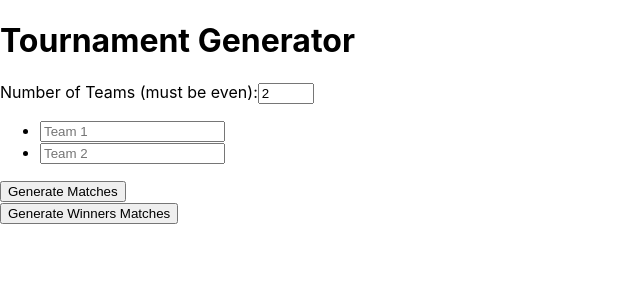
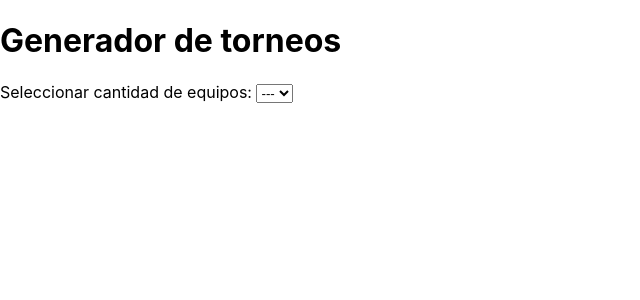
Before and after one commit to Alejom55/Torneos_React, a React (Create React App) app: page / in a window 1280 px wide. Shown: the top 300 px of the page, without its empty margins (0-640 px from the left). Built offline with nearby package versions, Linux system fonts and the light colour scheme.

Commit message:
Update App.js
Aun no desaparece el boton cuando estan en la final

```diff
--- a/src/App.js
+++ b/src/App.js
@@ -1,254 +1,384 @@
 import React, { useState } from 'react';
+import { SingleEliminationBracket, Match, SVGViewer } from '@g-loot/react-tournament-brackets';
 
 const TournamentGenerator = () => {
-  const [teamCount, setTeamCount] = useState(2);
-  const [teamNames, setTeamNames] = useState(Array(teamCount).fill(''));
+    const [teamCount, setTeamCount] = useState("");
+    const [teamNames, setTeamNames] = useState([]);
+    const [randomizeButtonVisible, setRandomizeButtonVisible] = useState(false);
     const [matches, setMatches] = useState([]);
-  const [errorMessage, setErrorMessage] = useState('');
-  const [winner, setWinner] = useState(null);
-  const [winnersList, setWinnersList] = useState([]);
-  const [showWinnersList, setShowWinnersList] = useState(false);
-  const [round, setRound] = useState(1);
-  const [waitingPlayers, setWaitingPlayers] = useState([]);
-  const [showPodium, setShowPodium] = useState(false);
-  const [showButtons, setShowButtons] = useState(true); // Agregado para controlar la visibilidad de los botones
-  const [tournamentEnded, setTournamentEnded] = useState(false);
-const [finalWinner, setFinalWinner] = useState('');
+    const [generatedNumbers, setGeneratedNumbers] = useState([]);
+    const [numeroMatch, setNumeroMatch] = useState(0);
+    const [listWinners, setListWinners] = useState([]);
+    const [botonesVisibles, setBotonesVisibles] = useState(true); // Estado para controlar la visibilidad de los botones
 
-  const handleTeamCountChange = (event) => {
+    let hola = []
+
+    const generateNames = (event) => {
         const count = parseInt(event.target.value, 10);
-
-    if (count % 2 === 0) {
         setTeamCount(count);
         setTeamNames(Array(count).fill(''));
-      setErrorMessage('');
-      setMatches([]);
-      setWinner(null);
-      setWinnersList([]);
-      setShowWinnersList(false);
-      setShowButtons(true); // Muestra los botones nuevamente
-    } else {
-      setErrorMessage('El número de equipos debe ser par.');
-    }
+        setRandomizeButtonVisible(false);
+        setMatches([]); // Limpiar los enfrentamientos al cambiar la cantidad de equipos
     };
 
-
-  const handleTeamNameChange = (index, event) => {
+    const changeNames = (index, event) => {
         const updatedNames = [...teamNames];
         updatedNames[index] = event.target.value;
         setTeamNames(updatedNames);
+        const allNamesEntered = updatedNames.every(name => name.trim() !== '');
+        setRandomizeButtonVisible(allNamesEntered);
     };
 
-  const generateMatches = () => {
-    const shuffledNames = [...teamNames].sort(() => Math.random() - 0.5);
+    const shuffleTeams = () => {
+        const shuffledNames = [...teamNames];
+        for (let i = shuffledNames.length - 1; i > 0; i--) {
+            const j = Math.floor(Math.random() * (i + 1));
+            [shuffledNames[i], shuffledNames[j]] = [shuffledNames[j], shuffledNames[i]];
+        }
+        setTeamNames(shuffledNames);
         const newMatches = [];
 
+        let number = 0;
+        const listaNumeros = [];
+
         for (let i = 0; i < shuffledNames.length; i += 2) {
+            let idRandomA = Math.floor(Math.random() * 100) + 1;
+            let idRandomB = Math.floor(Math.random() * 100) + 1;
+
+            if (listaNumeros.includes(idRandomA)) {
+                idRandomA = Math.floor(Math.random() * 100) + 1;
+            } else {
+                listaNumeros.push(idRandomA)
+            };
+            if (listaNumeros.includes(idRandomB)) {
+                idRandomB = Math.floor(Math.random() * 100) + 1;
+            } else {
+                listaNumeros.push(idRandomB)
+            };
             const teamA = shuffledNames[i];
             const teamB = shuffledNames[i + 1];
-      const match = {
-        id: `match-${i}`,
-        name: `Match ${i / 2 + 1}`,
-        tournamentRoundText: '1',
-        participants: [
+            const match =
             {
-            id: `participant-${i}-A`,
-            name: teamA,
+                "id": `match-${number++}`,
+                "name": null,
+                "nextMatchId": null, // Id for the nextMatch in the bracket, if it's final match it must be null OR undefined
+                "tournamentRoundText": "4", // Text for Round Header
+                "startTime": "",
+                "state": null, // 'NO_SHOW' | 'WALK_OVER' | 'NO_PARTY' | 'DONE' | 'SCORE_DONE' Only needed to decide walkovers and if teamNames are TBD (to be decided)
+                "participants": [
+                    {
+                        "id": idRandomA, // Unique identifier of any kind
+                        "resultText": null, // Any string works
+                        "isWinner": false,
+                        "status": "PLAYED", // 'PLAYED' | 'NO_SHOW' | 'WALK_OVER' | 'NO_PARTY' | null
+                        "name": teamA
                     },
                     {
-            id: `participant-${i}-B`,
-            name: teamB,
-          },
-        ],
-      };
+                        "id": idRandomB,
+                        "resultText": null,
+                        "isWinner": false,
+                        "status": "PLAYED", // 'PLAYED' | 'NO_SHOW' | 'WALK_OVER' | 'NO_PARTY'
+                        "name": teamB
+                    }
+                ]
+            }
+
+            setNumeroMatch(number)
             newMatches.push(match);
         }
 
         setMatches(newMatches);
-    setWinner(null);
-    setWinnersList([]);
-    setShowWinnersList(false);
+        setGeneratedNumbers(listaNumeros);
+    };
+    const addMatch = (teamA, teamB) => {
+        const newMatches = [];
+        let number = numeroMatch;
+        const match =
+        {
+            "id": `match-${number}`,
+            "name": null,
+            "nextMatchId": null, // Id for the nextMatch in the bracket, if it's final match it must be null OR undefined
+            "tournamentRoundText": "4", // Text for Round Header
+            "startTime": "",
+            "state": null, // 'NO_SHOW' | 'WALK_OVER' | 'NO_PARTY' | 'DONE' | 'SCORE_DONE' Only needed to decide walkovers and if teamNames are TBD (to be decided)
+            "participants": [
+                {
+                    "id": teamA.id, // Unique identifier of any kind
+                    "resultText": null, // Any string works
+                    "isWinner": false,
+                    "status": "PLAYED", // 'PLAYED' | 'NO_SHOW' | 'WALK_OVER' | 'NO_PARTY' | null
+                    "name": teamA.name
+                },
+                {
+                    "id": teamB.id,
+                    "resultText": null,
+                    "isWinner": false,
+                    "status": "PLAYED", // 'PLAYED' | 'NO_SHOW' | 'WALK_OVER' | 'NO_PARTY'
+                    "name": teamB.name
+                }
+            ]
+        }
+
+        setNumeroMatch(number)
+        newMatches.push(match);
+        setMatches(prevMatches => [...prevMatches, ...newMatches]);
+        hola = []
+
     };
 
-  const determineWinner = (matchIndex, participantIndex) => {
-    const updatedMatches = [...matches];
-    updatedMatches[matchIndex].participants[participantIndex].resultText = 'WON';
-    setMatches(updatedMatches);
 
-    const winningTeam = updatedMatches[matchIndex].participants[participantIndex].name;
+    const ganador = (matchId, nameWinner) => {
+        const newListWinners = []
+        if (teamCount === 2) {
+            matches.map(match => {
+                if (matchId === match.id && nameWinner === match.participants[0].name) {
+                    return (
+                        match.state = "DONE",
+                        match.participants[0].resultText = "Won",
+                        match.participants[0].isWinner = true,
+                        match.participants[1].resultText = "Lost",
+                        match.participants[1].isWinner = false)
+                }
+                if (matchId === match.id && nameWinner === match.participants[1].name) {
+                    return (
+                        match.state = "DONE",
+                        match.participants[1].resultText = "Won",
+                        match.participants[1].isWinner = true,
+                        match.participants[0].resultText = "Lost",
+                        match.participants[0].isWinner = false)
+                }
+            })
+        } else {
+            let number = numeroMatch
+            number = number++
+            matches.map(match => {
+                if (matchId === match.id && nameWinner === match.participants[0].name) {
+                    match.state = "DONE"
+                    match.participants[0].resultText = "Won"
+                    match.participants[0].isWinner = true
+                    match.participants[1].resultText = "Lost"
+                    match.participants[1].isWinner = false
+                    match.nextMatchId = `match-${number}`
+                    setNumeroMatch(number)
+                    //console.log(match)
+                    hola.push(match.participants[0])
+                    //setListWinners(prevListWinners => [...prevListWinners, ...newListWinners])
 
-    if (!winnersList.includes(winningTeam)) {
-      setWinnersList((prevWinnersList) => [...prevWinnersList, winningTeam]);
+                }else if (matchId === match.id && nameWinner === match.participants[1].name) {
+                    match.state = "DONE"
+                    match.participants[1].resultText = "Won"
+                    match.participants[1].isWinner = true
+                    match.participants[0].resultText = "Lost"
+                    match.participants[0].isWinner = false
+                    match.nextMatchId = `match-${number}`
+                    setNumeroMatch(number)
+                    //console.log(newListWinners)
+                    hola.push(match.participants[1])
+                    //setListWinners(prevListWinners => [...prevListWinners, ...newListWinners])
+                }
+            })
+
+            if(hola.length > 1){
+                addMatch(hola[0],hola[1])
             }
 
-    if (winnersList.length || teamCount < 1) {
-      // El último ganador, ocultar los botones y mostrar el mensaje de ganador
-      setShowButtons(false);
-      setWinner(`${winningTeam}`);
-    } else {
-      // Mostrar mensaje de jugador que pasa de ronda
-      setWinner(`${winningTeam} pasa a la siguiente ronda.`);
+        }
+        //console.log(matches)
+    };
+
+    //console.log(matches)
+
+    const generadorEnfrentamientos = () => {
+        if (teamCount === 2) {
+            const finalMatch = matches[matches.length - 1];
+            finalMatch.nextMatchId = null;
+            const teamA = finalMatch.participants[0]
+            const teamB = finalMatch.participants[1]
+            return (
+                <div>
+                    {matches.length > 0 && (
+                        <div>
+                            <h2>Enfrentamientos</h2>
+                            <ul>
+                                {matches.map(match => (
+
+                                    <li key={match.id}>
+                                        {teamA.name} vs. {teamB.name} <br></br>
+                                        {!match.state && (
+
+                                            <button onClick={() => ganador(match.id, teamA.name)}>Ganador: {teamA.name} </button>
+                                        )}
+                                        {!match.state && (
+                                            <button onClick={() => ganador(match.id, teamB.name)}>Ganador: {teamB.name}</button>
+
+                                        )}
+                                    </li>
+                                ))}
+                            </ul>
+                        </div>
+                    )}
+                    <SingleEliminationBracket
+                        matches={matches}
+                        matchComponent={Match}
+                        svgWrapper={({ children, ...props }) => (
+                            <SVGViewer width={800} height={500} {...props}>
+                                {children}
+                            </SVGViewer>
+                        )}
+                    />
+                </div>
+            )
+        }
+        else if (teamCount === 4) {
+            const finalMatch = matches[matches.length - 1];
+            console.log(finalMatch)
+            return (
+                <div>
+                    {matches.length > 0 && matches.length < 3 &&(
+                        <div>
+                            <h2>Enfrentamientos</h2>
+                            <ul>
+                                {matches.map(match => (
+                                    <li key={match.id}>
+
+                                        {match.participants[0].name} vs. {match.participants[1].name} <br></br>
+
+                                        <button onClick={() => ganador(match.id, match.participants[0].name)}>Ganador: {match.participants[0].name}</button>
+                                        <button onClick={() => ganador(match.id, match.participants[1].name)}>Ganador: {match.participants[1].name}</button>
+
+                                    </li>
+                                ))}
+                            </ul>
+                        </div>
+                    )}
+                    {console.log(matches.length)}
+                    {matches.length === 3  &&(
+
+                        <div>
+
+                            <h2>Final</h2>
+                            <ul>
+                                <li>
+
+                                {finalMatch.participants[0].name} vs. {finalMatch.participants[1].name} <br></br>
+                                <button onClick={() => ganador(finalMatch.id, finalMatch.participants[0].name)}>Ganador: {finalMatch.participants[0].name}</button>
+                                <button onClick={() => ganador(finalMatch.id, finalMatch.participants[1].name)}>Ganador: {finalMatch.participants[1].name}</button>
+
+                                </li>
+
+                            </ul>
+                        </div>
+                    )}
+
+                <SingleEliminationBracket
+
+                    matches={matches}
+                    matchComponent={Match}
+                    svgWrapper={({ children, ...props }) => (
+                        <SVGViewer width={800} height={500} {...props}>
+                            {children}
+                        </SVGViewer>
+                    )}
+                />
+
+                </div>
+            )
+
+        }
+        else if (teamCount === 8) {
+            const finalMatch = matches[matches.length];
+            console.log(finalMatch)
+            return (
+                <div>
+                    {matches.length > 0 && matches.length < 7 &&(
+                        <div>
+                            <h2>Enfrentamientos</h2>
+                            <ul>
+                                {matches.map(match =>(
+                                    <li>
+
+                                        {match.participants[0].name} vs. {match.participants[1].name} <br></br>
+
+                                        <button onClick={() => ganador(match.id, match.participants[0].name)}>Ganador: {match.participants[0].name}</button>
+                                        <button onClick={() => ganador(match.id, match.participants[1].name)}>Ganador: {match.participants[1].name}</button>
+
+                                    </li>
+                                ))}
+                            </ul>
+                        </div>
+                    )}
+                    {console.log(matches.length)}
+                    {matches.length > 2 && matches.length < 10 &&(
+                        <div>
+                            <h2>Enfrentamientos 2</h2>
+                            <ul>
+                            {finalMatch.participants[0].name} vs. {finalMatch.participants[1].name} <br></br>
+                                <li>
+                                <button onClick={() => ganador(finalMatch.id, finalMatch.participants[0].name)}>Ganador: {finalMatch.participants[0].name}</button>
+                                <button onClick={() => ganador(finalMatch.id, finalMatch.participants[1].name)}>Ganador: {finalMatch.participants[1].name}</button>
+                                </li>
+
+                            </ul>
+                        </div>
+                    )}
+
+                <SingleEliminationBracket
+
+                    matches={matches}
+                    matchComponent={Match}
+                    svgWrapper={({ children, ...props }) => (
+                        <SVGViewer width={800} height={500} {...props}>
+                            {children}
+                        </SVGViewer>
+                    )}
+                />
+
+                </div>
+            )
+
+        }
+        else {
+            console.log(matches)
         }
 
-    // Deshabilitar los botones después de seleccionar un ganador
-    const updatedMatchesAfterSelection = updatedMatches.map((match, index) => {
-      if (index === matchIndex) {
-        // Deshabilitar los botones de este match
-        return {
-          ...match,
-          participants: match.participants.map((participant, pIndex) => {
-            if (pIndex === participantIndex) {
-              return {
-                ...participant,
-                disabled: true,
     };
-            }
-            return participant;
-          }),
-        };
-      }
-      return match;
-    });
-
-    setMatches(updatedMatchesAfterSelection);
-
-    if (winnersList.length + 1 === teamCount / 2) {
-      // Mostrar los botones de la competencia final
-      setShowButtons(true);
-    }
-  };
-  const generateWinnersMatches = () => {
-    if (winnersList.length < 2 && waitingPlayers.length === 0) {
-      setErrorMessage('Debe haber al menos dos ganadores o jugadores en espera para generar enfrentamientos.');
-      return;
-    }
-
-    if (winnersList.length >= 2) {
-      const shuffledWinners = [...winnersList].sort(() => Math.random() - 0.5);
-      const newMatches = [];
-
-      for (let i = 0; i < shuffledWinners.length; i += 2) {
-        const winnerA = shuffledWinners[i];
-        const winnerB = shuffledWinners[i + 1];
-        const match = {
-          id: `winners-match-${i}`,
-          name: `Winners Match ${i / 2 + 1}`,
-          tournamentRoundText: `Round ${round}`,
-          participants: [
-            {
-              id: `winner-participant-${i}-A`,
-              name: winnerA,
-            },
-            {
-              id: `winner-participant-${i}-B`,
-              name: winnerB,
-            },
-          ],
-        };
-        newMatches.push(match);
-      }
-
-      setMatches(newMatches);
-      setWinner(null);
-      setErrorMessage('');
-      setShowWinnersList(true);
-      setRound(round + 1);
-      setWaitingPlayers([]);
-
-      if (shuffledWinners.length === 1) {
-        setWinner(shuffledWinners[0]);
-        setShowWinnersList(false);
-        setShowButtons(false); // Ocultar los botones
-      }
-    } else if (winnersList.length === 1 && waitingPlayers.length === 1) {
-      const winnerA = winnersList[0];
-      const winnerB = waitingPlayers[0];
-      const match = {
-        id: `winners-match-${round - 1}`,
-        name: `Final Match`,
-        tournamentRoundText: `Round ${round}`,
-        participants: [
-          {
-            id: `winner-participant-${round - 1}-A`,
-            name: winnerA,
-          },
-          {
-            id: `winner-participant-${round - 1}-B`,
-            name: winnerB,
-          },
-        ],
-      };
-      setMatches([match]);
-      setWinner(null);
-      setErrorMessage('');
-      setShowWinnersList(false);
-      setShowButtons(true); // Muestra los botones para la competencia final
-      setRound(round + 1);
-      setWaitingPlayers([]);
-    }
-  };
-
     return (
         <div>
-      <h1>Tournament Generator</h1>
-      <label>
-        Number of Teams (must be even):
-        <input type="number" min="2" max="32" step="2" value={teamCount} onChange={handleTeamCountChange} />
-      </label>
+            <h1>Generador de torneos</h1>
+            <label>Seleccionar cantidad de equipos: </label>
+            <select name="cantidad_equipos" id="cantidad_equipos" onChange={generateNames}>
+                <option value="0">---</option>
+                <option value={2}>2</option>
+                <option value={4}>4</option>
+                <option value={8}>8</option>
+                <option value={16}>16</option>
+                <option value={32}>32</option>
+            </select>
+
             <ul>
                 {teamNames.map((teamName, index) => (
                     <li key={index}>
                         <input
                             type="text"
-              placeholder={`Team ${index + 1}`}
+                            placeholder={`Equipo ${index + 1}`}
                             value={teamName}
-              onChange={(e) => handleTeamNameChange(index, e)}
+                            onChange={(e) => changeNames(index, e)}
                         />
                     </li>
                 ))}
             </ul>
-      {errorMessage && <p style={{ color: 'red' }}>{errorMessage}</p>}
-      <button onClick={generateMatches}>Generate Matches</button>
-      {matches.length > 0 &&
-        matches.map((match, matchIndex) => (
-          <div key={match.id}>
-            <p>{match.name}</p>
-            {match.participants.map((participant, participantIndex) => (
-              <button
-                key={participant.id}
-                onClick={() => determineWinner(matchIndex, participantIndex)}
-              >
-                {participant.name}
-              </button>
-            ))}
-          </div>
-        ))}
-        {showPodium && winnersList.length > 0 && (
-          <div>
-            <h2>Podium</h2>
-            {winnersList.slice(0, 3).map((winner, index) => (
-              <p key={index}>{`#${index + 1}: ${winner}`}</p>
-            ))}
-          </div>
+
+            {randomizeButtonVisible && (
+                <button onClick={shuffleTeams}>Randomizar enfrentamientos</button>
             )}
-      {winner !== null && winner !== '' && (
-        <p>{winner === 'Nadie' ? 'Nadie ha ganado el torneo.' : `${winner} ha ganado el torneo.`}</p>
-      )}
-      {showWinnersList && (
-        <div>
-          <h2>Winners List (Round {round - 1})</h2>
-          <ul>
-            {winnersList.map((winner, index) => (
-              <li key={index}>{winner}</li>
-            ))}
-          </ul>
-        </div>
-      )}
-      {showButtons && (
-        <div>
-          <button onClick={generateWinnersMatches}>Generate Winners Matches</button>
-        </div>
-      )}
+            {matches.length > 0 && (
+                generadorEnfrentamientos())}
+
+
+
+
+
+
         </div>
     );
 };
```
Lines whose indentation alone changed are shown as unchanged.
